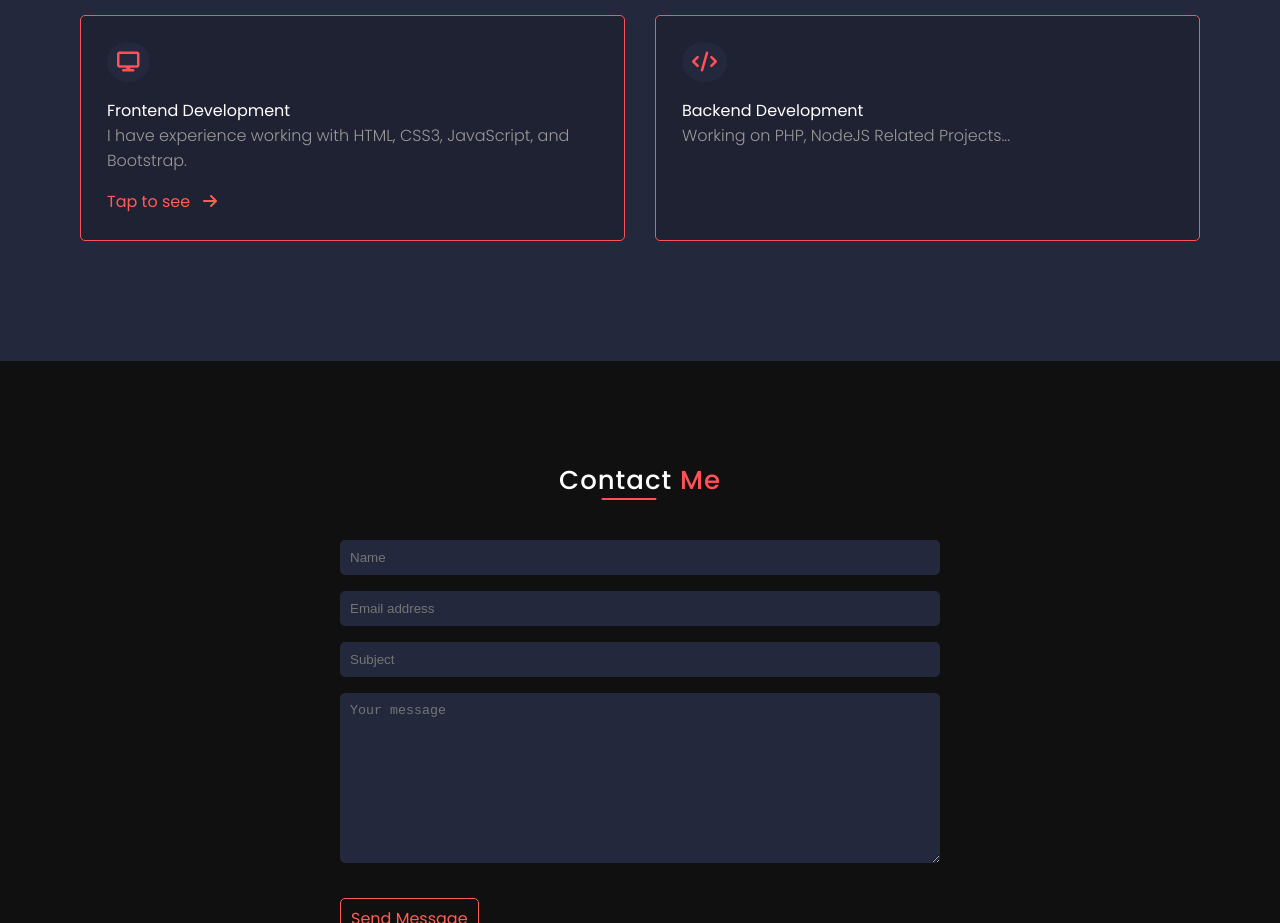
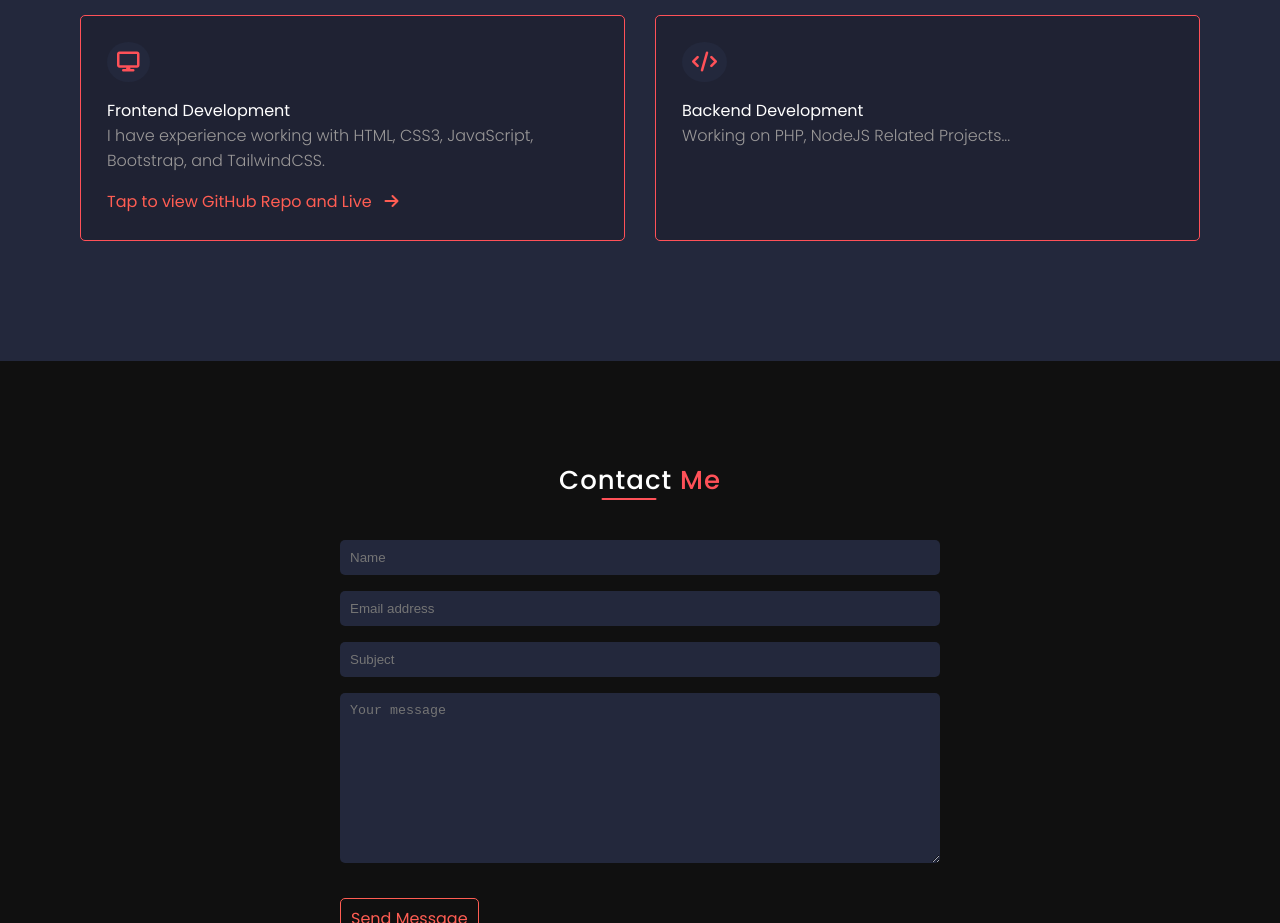
Before and after one commit to Mushkir/mushkir_portfolio, a plain HTML site: page index.html in a window 1280 px wide. Shown: the part 1620-2543 px from the top of the page. Drawn offline with Linux system fonts and the light colour scheme.

Commit message:
frontend description changed

```diff
--- a/index.html
+++ b/index.html
@@ -145,9 +145,9 @@
                     <span>Frontend Development</span>
                 </div>
                 <p>
-                    I have experience working with HTML, CSS3, JavaScript, and Bootstrap.
+                    I have experience working with HTML, CSS3, JavaScript, Bootstrap, and TailwindCSS.
                 </p>
-                <a href="https://mushkir.github.io/Sample_project" target="_blank"> Tap to see &nbsp <i
+                <a href="https://github.com/Mushkir" target="_blank"> Tap to view GitHub Repo and Live &nbsp <i
                         class="fa-solid fa-arrow-right"></i></a>
             </div>
 
```
